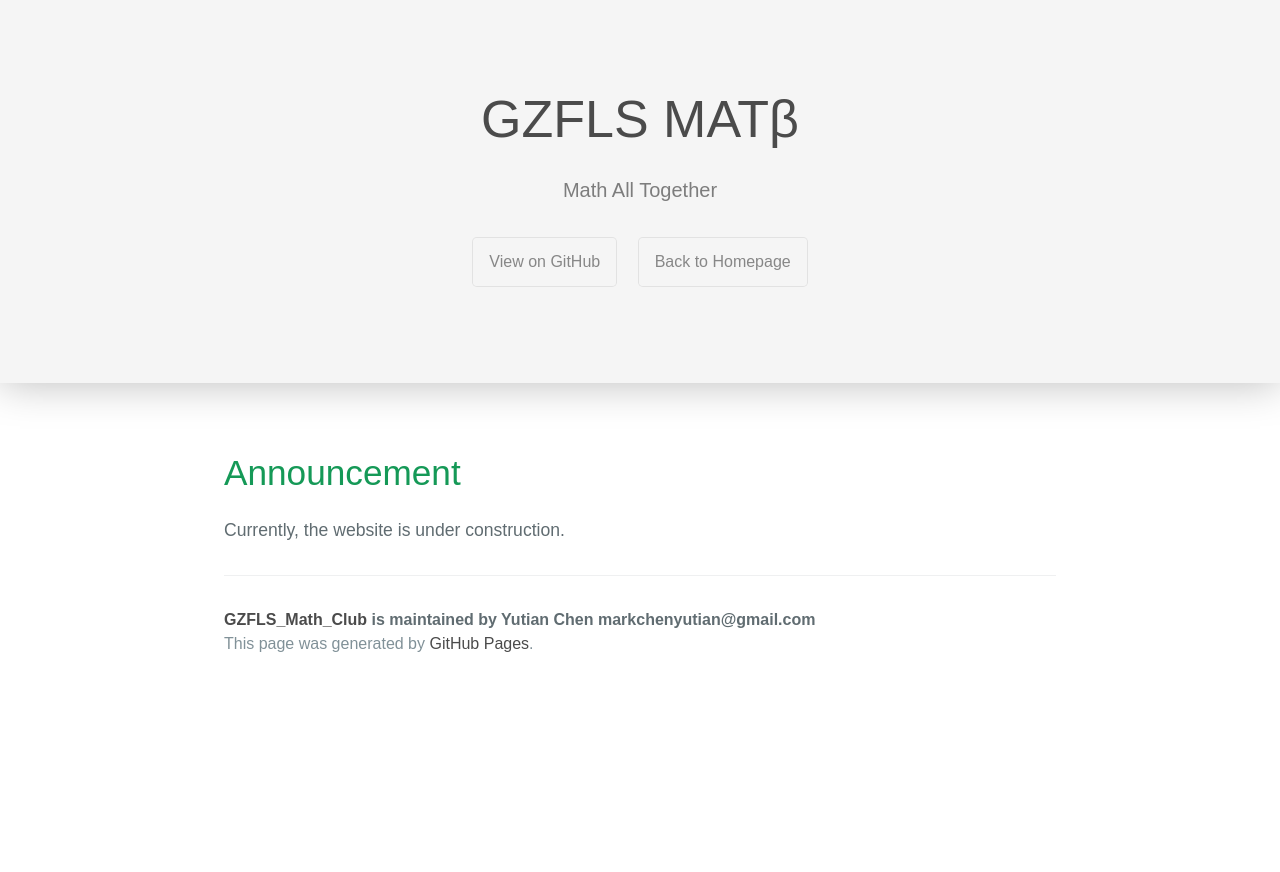
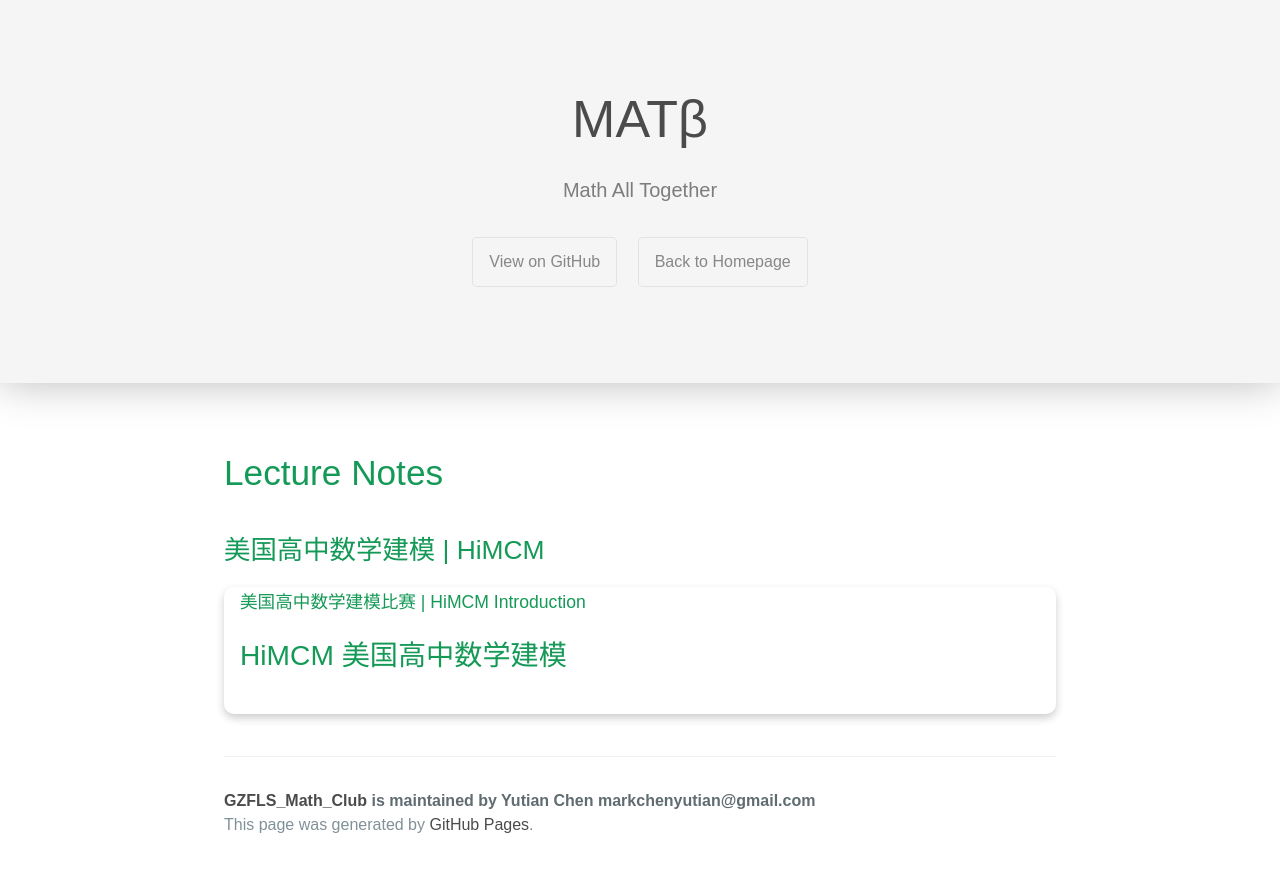
Before and after one commit to MarkChenYutian/GZFLS_Math_Club, a Jekyll site: the page built from readme.md, in a window 1280 px wide. Shown: the top 872 px of the page. Built offline with Jekyll 4.4.1, drawn with Linux system fonts in a browser that asks for light colours.

Commit message:
Upload First Post

```diff
--- a/_includes/head.html
+++ b/_includes/head.html
@@ -7,4 +7,5 @@
   <link href='https://fonts.googleapis.com/css?family=Open+Sans:400,700' rel='stylesheet' type='text/css'>
   <link rel="stylesheet" href="{{ site.baseurl }}/css/main_.css">
   <link rel="stylesheet" href="{{ site.baseurl }}/css/sidebar.css">
+  <link rel="stylesheet" href="{{ site.baseurl }}/Assets/css/Unified_Style.css">
 </head>
--- a/_includes/page-header.html
+++ b/_includes/page-header.html
@@ -1,5 +1,5 @@
 <section class="page-header">
-  <h1 class="project-name">GZFLS MATβ</h1>
+  <h1 class="project-name">MATβ</h1>
   <h2 class="project-tagline">Math All Together</h2>
   <a href="https://github.com/MarkChenYutian/GZFLS_Math_Club" class="btn">View on GitHub</a>
   <a href="https://markchenyutian.github.io/GZFLS_Math_Club/" class="btn">Back to Homepage</a>
--- /dev/null
+++ b/_posts/2020-10-14-Introduce-HiMCM.md
@@ -0,0 +1,12 @@
+---
+layout: post
+title: 美国高中数学建模比赛 | HiMCM Introduction
+excerpt_seperator: <!--more-->
+tags: HiMCM
+---
+
+# HiMCM 美国高中数学建模
+
+This lecture given on 2020/10/15 by Justin Jiao will introduce you to some basic knowledge of HiMCM, including "what is HiMCM", "How to find Partner in HiMCM", "Style of HiMCM Paper", and "Basic Use of LaTeX".
+
+Below is the slide of this lecture.
--- a/readme.md
+++ b/readme.md
@@ -6,6 +6,21 @@ permalink: index.html
 <link rel="stylesheet" type="text/css" href="Assets/css/Unified_Style.css">
 </head>
 
+# Lecture Notes
+## 美国高中数学建模 | HiMCM
 
-# Announcement
-Currently, the website is under construction.
+<div>
+{% for post in site.tags["HiMCM"] %}
+    <a href="{{site.baseurl}}{{ post.url }}">
+        <div class="card">
+            <div class="title_container">
+                <h4>{{post.title}}</h4>
+            </div>
+            <div class="container">
+                {{post.excerpt}}
+            </div>
+        </div>
+    </a>
+    <div style="width: 100%; height: 0.6em"></div>
+{% endfor %}
+</div>
```
